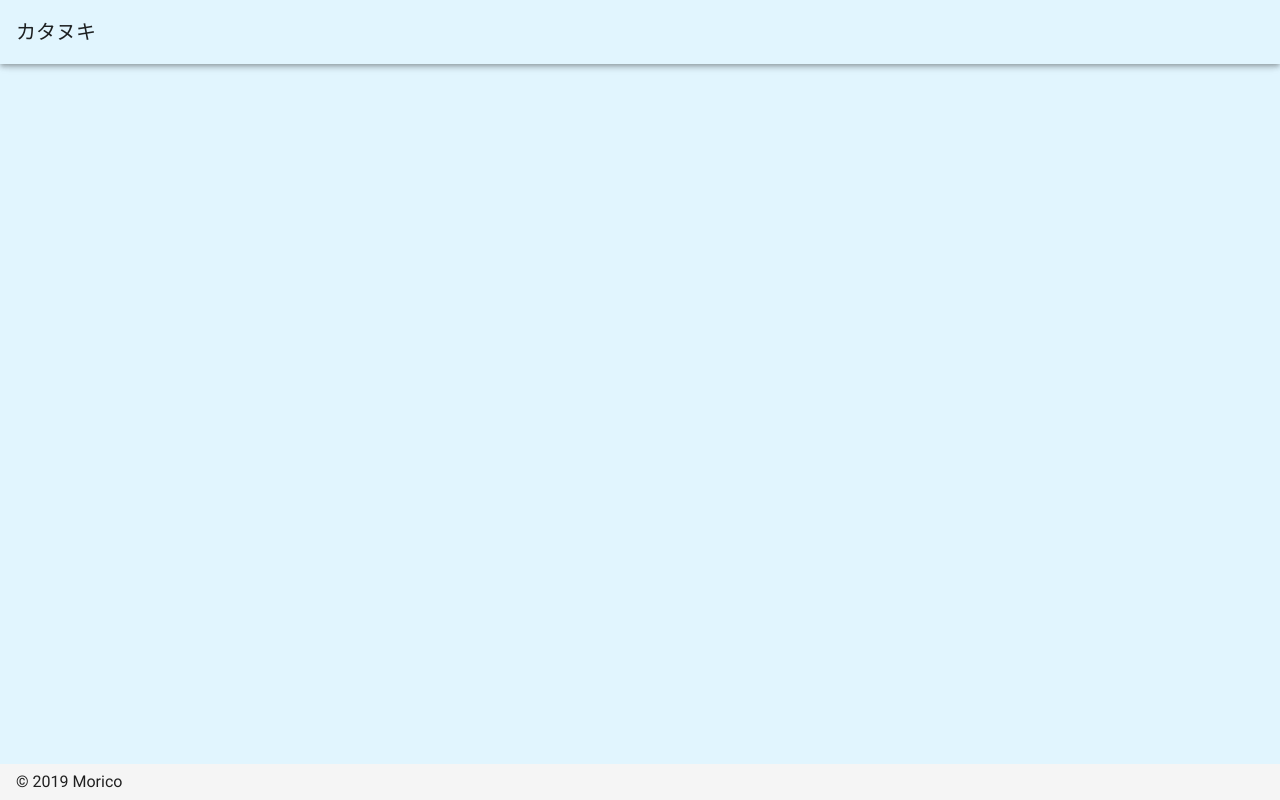
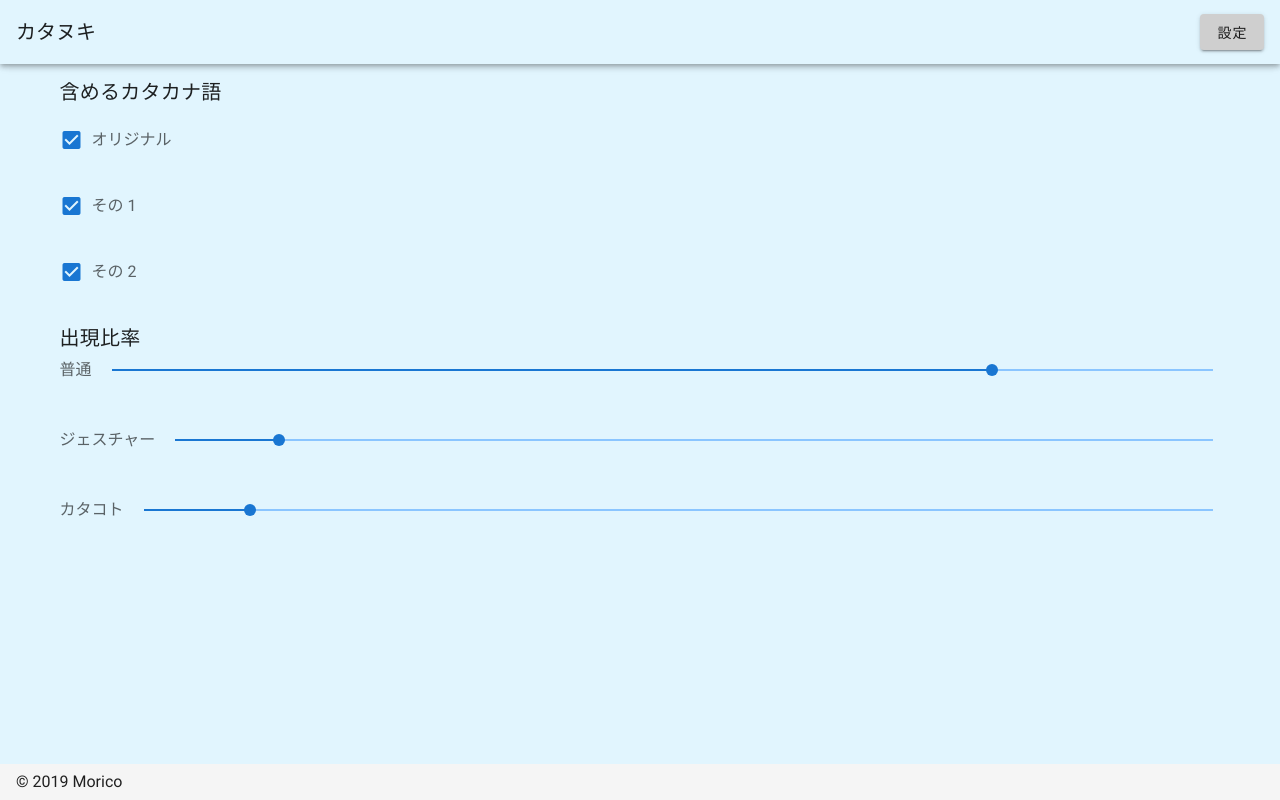
Before and after one commit to moriconomori/bobjiten, a Nuxt app: page /settings in a window 1280 px wide. Before the commit this address had no page. Built offline with nearby package versions, Linux system fonts and the light colour scheme.

Commit message:
設定の vuex 対応

```diff
--- a/layouts/default.vue
+++ b/layouts/default.vue
@@ -2,12 +2,16 @@
   <v-app>
     <v-app-bar app class="light-blue lighten-5">
       <v-toolbar-title>カタヌキ</v-toolbar-title>
+      <v-spacer />
+      <v-btn to="/settings">設定</v-btn>
     </v-app-bar>
+
     <v-content class="light-blue lighten-5">
       <v-container>
         <nuxt />
       </v-container>
     </v-content>
+
     <v-footer>
       <span>&copy; 2019 Morico</span>
     </v-footer>
--- /dev/null
+++ b/pages/settings.vue
@@ -0,0 +1,103 @@
+<template>
+  <div>
+    <h2 class="title">含めるカタカナ語</h2>
+    <p>
+      <v-checkbox v-model="v0" label="オリジナル" />
+    </p>
+    <p>
+      <v-checkbox v-model="v1" label="その 1" />
+    </p>
+    <p>
+      <v-checkbox v-model="v2" label="その 2" />
+    </p>
+
+    <h2 class="title">出現比率</h2>
+    <p>
+      <v-slider v-model="normal" min="0" max="100" label="普通" />
+    </p>
+    <p>
+      <v-slider v-model="gesture" min="0" max="100" label="ジェスチャー" />
+    </p>
+    <p>
+      <v-slider v-model="katakoto" min="0" max="100" label="カタコト" />
+    </p>
+  </div>
+</template>
+
+<script>
+import { mapState } from 'vuex'
+
+export default {
+  name: 'Settings',
+
+  computed: {
+    ...mapState(['settings']),
+    v0: {
+      get() {
+        return this.settings.included.v0
+      },
+      set(checked) {
+        this.$store.commit('settings/SET_INCLUDED', {
+          version: 'v0',
+          checked,
+        })
+      },
+    },
+    v1: {
+      get() {
+        return this.settings.included.v1
+      },
+      set(checked) {
+        this.$store.commit('settings/SET_INCLUDED', {
+          version: 'v1',
+          checked,
+        })
+      },
+    },
+    v2: {
+      get() {
+        return this.settings.included.v2
+      },
+      set(checked) {
+        this.$store.commit('settings/SET_INCLUDED', {
+          version: 'v2',
+          checked,
+        })
+      },
+    },
+    normal: {
+      get() {
+        return this.settings.typeRatio.normal
+      },
+      set(ratio) {
+        this.$store.commit('settings/SET_TYPE_RATIO', {
+          type: 'normal',
+          ratio,
+        })
+      },
+    },
+    gesture: {
+      get() {
+        return this.settings.typeRatio.gesture
+      },
+      set(ratio) {
+        this.$store.commit('settings/SET_TYPE_RATIO', {
+          type: 'gesture',
+          ratio,
+        })
+      },
+    },
+    katakoto: {
+      get() {
+        return this.settings.typeRatio.katakoto
+      },
+      set(ratio) {
+        this.$store.commit('settings/SET_TYPE_RATIO', {
+          type: 'katakoto',
+          ratio,
+        })
+      },
+    },
+  },
+}
+</script>
--- /dev/null
+++ b/store/settings.js
@@ -0,0 +1,18 @@
+const defaultSettings = {
+  included: { v0: true, v1: true, v2: true },
+  typeRatio: { normal: 80, gesture: 10, katakoto: 10 },
+}
+
+export const state = () => ({
+  included: defaultSettings.included,
+  typeRatio: defaultSettings.typeRatio,
+})
+
+export const mutations = {
+  SET_INCLUDED(state, payload) {
+    state.included[payload.version] = payload.checked
+  },
+  SET_TYPE_RATIO(state, payload) {
+    state.typeRatio[payload.type] = payload.ratio
+  },
+}
```
